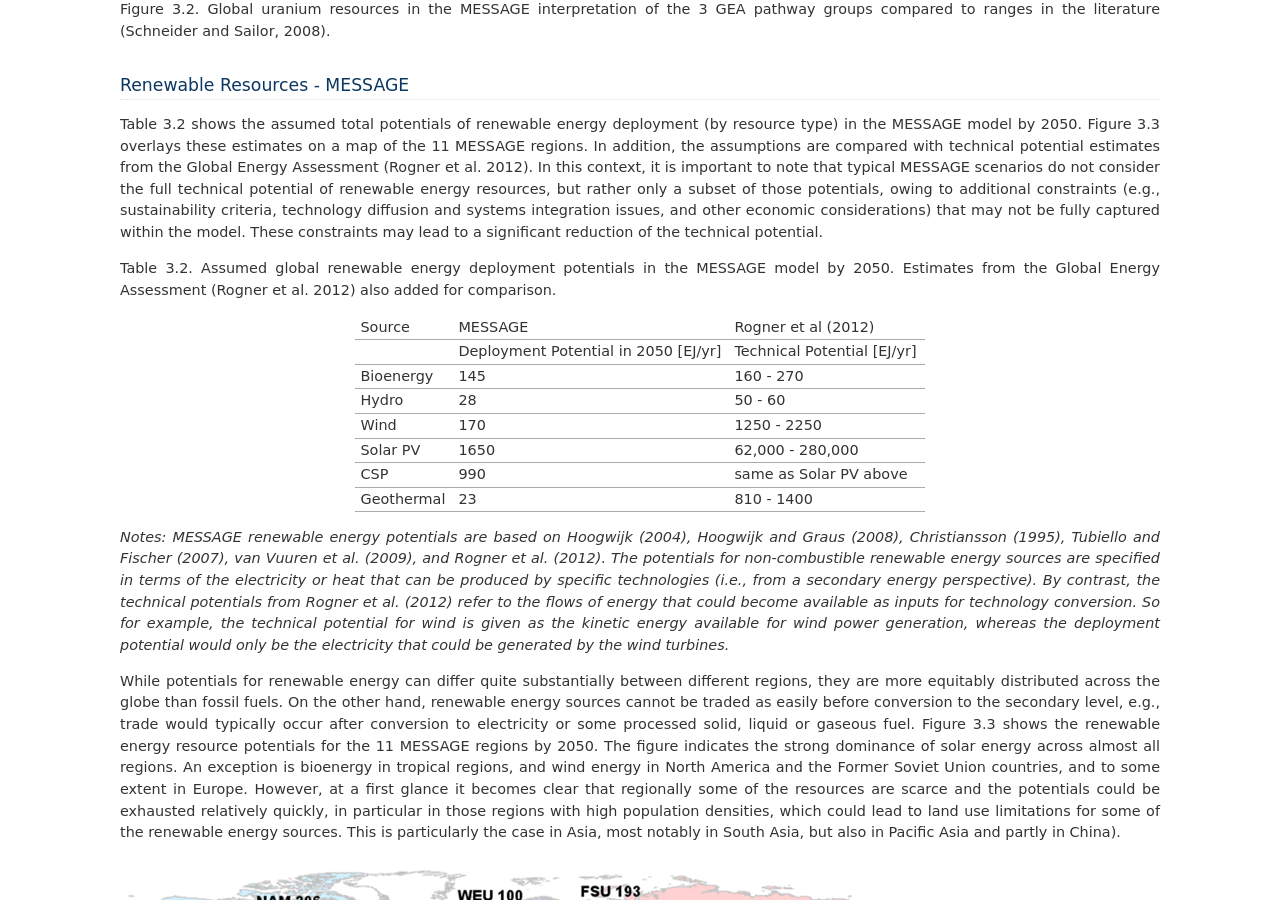
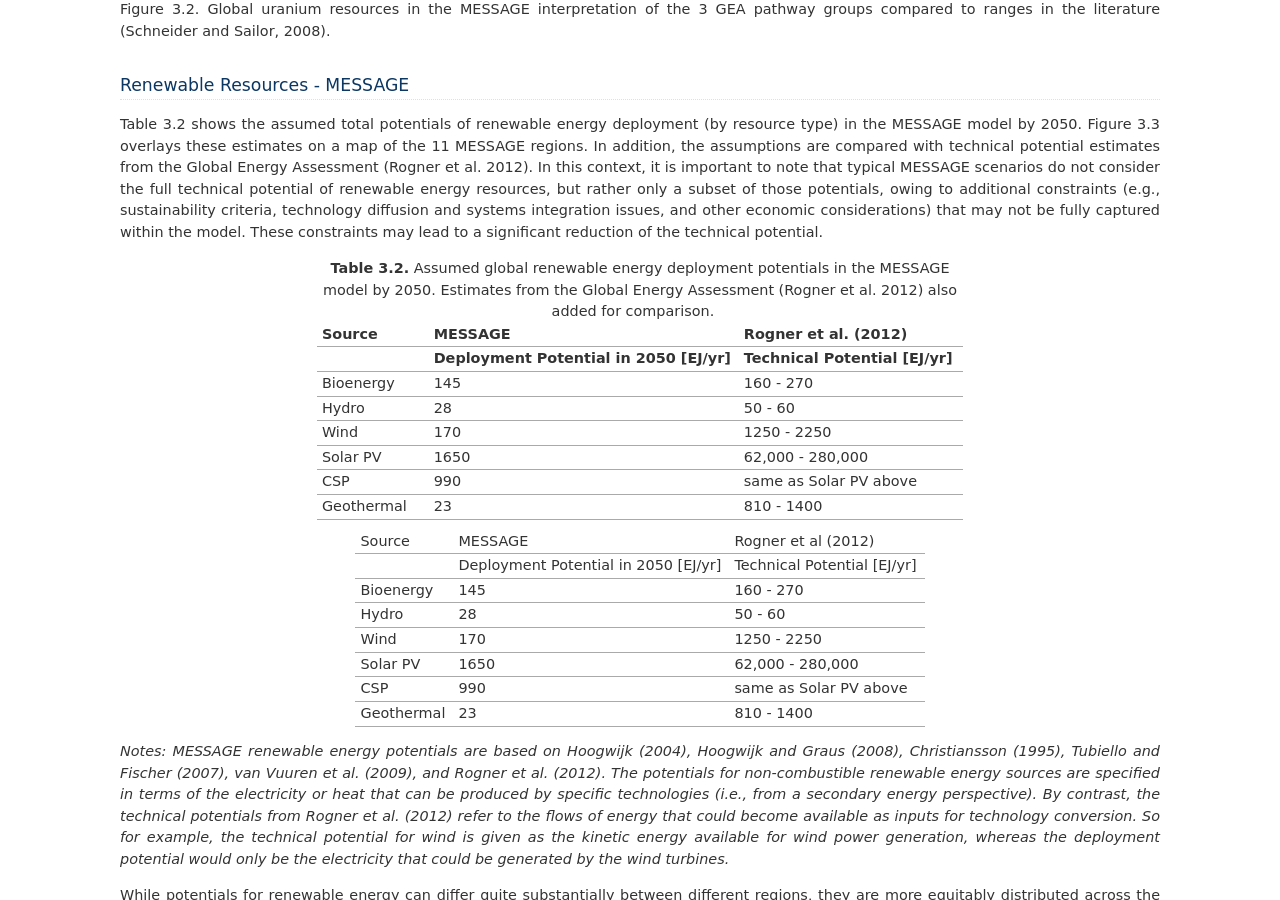
Before and after one commit to yiyi1991/message-ix-models, a Sphinx documentation site: the page built from doc/global/source/message_globiom/energy/resource.rst, in a window 1280 px wide and 900 px high, scrolled down 1798 px. Built offline with Sphinx 7.4.7, drawn with Linux system fonts in a browser that asks for light colours.

Commit message:
Update resource.rst

```diff
--- a/doc/global/source/message_globiom/energy/resource.rst
+++ b/doc/global/source/message_globiom/energy/resource.rst
@@ -50,7 +50,34 @@ Renewable Resources - MESSAGE
 ------------------------------
 Table 3.2 shows the assumed total potentials of renewable energy deployment (by resource type) in the MESSAGE model by 2050. Figure 3.3 overlays these estimates on a map of the 11 MESSAGE regions. In addition, the assumptions are compared with technical potential estimates from the Global Energy Assessment (Rogner et al. 2012).  In this context, it is important to note that typical MESSAGE scenarios do not consider the full technical potential of renewable energy resources, but rather only a subset of those potentials, owing to additional constraints (e.g., sustainability criteria, technology diffusion and systems integration issues, and other economic considerations) that may not be fully captured within the model. These constraints may lead to a significant reduction of the technical potential.
 
-Table 3.2. Assumed global renewable energy deployment potentials in the MESSAGE model by 2050. Estimates from the Global Energy Assessment (Rogner et al. 2012) also added for comparison.
+.. list-table:: **Table 3.2.** Assumed global renewable energy deployment potentials in the MESSAGE model by 2050. Estimates from the Global Energy Assessment (Rogner et al. 2012) also added for comparison.
+   :widths: 13 36 26
+   :header-rows: 2
+
+   * - Source
+     - MESSAGE
+     - Rogner et al. (2012)
+   * -
+     - Deployment Potential in 2050 [EJ/yr]
+     - Technical Potential [EJ/yr]
+   * - Bioenergy
+     - 145
+     - 160 - 270
+   * - Hydro
+     - 28
+     - 50 - 60
+   * - Wind
+     - 170
+     - 1250 - 2250
+   * - Solar PV
+     - 1650
+     - 62,000 - 280,000
+   * - CSP
+     - 990
+     - same as Solar PV above
+   * - Geothermal
+     - 23
+     - 810 - 1400
 
 +------------+--------------------------------------+-----------------------------+
 | Source     | MESSAGE                              | Rogner et al (2012)         |
```
